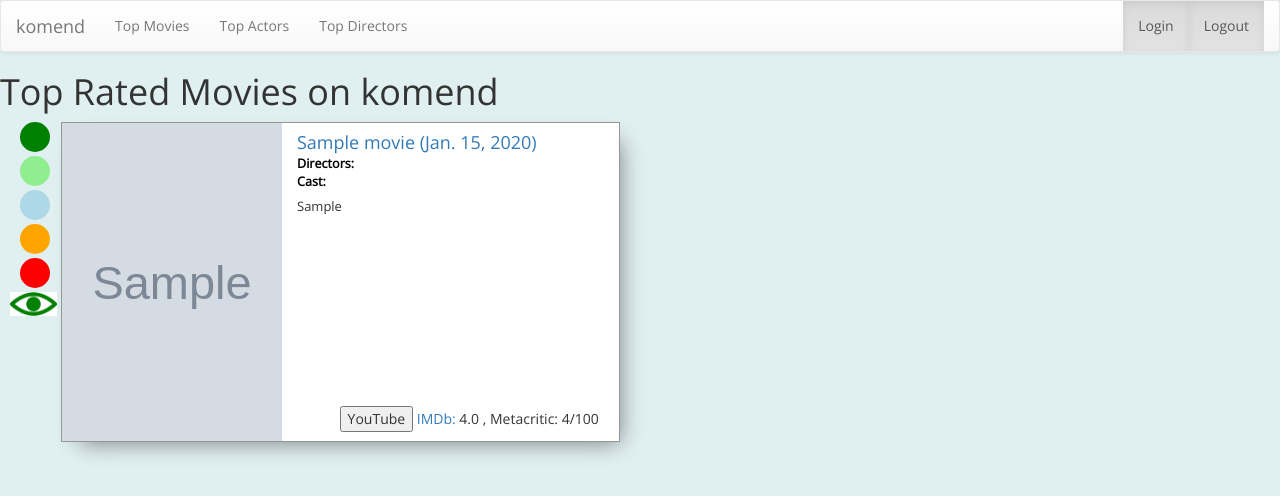
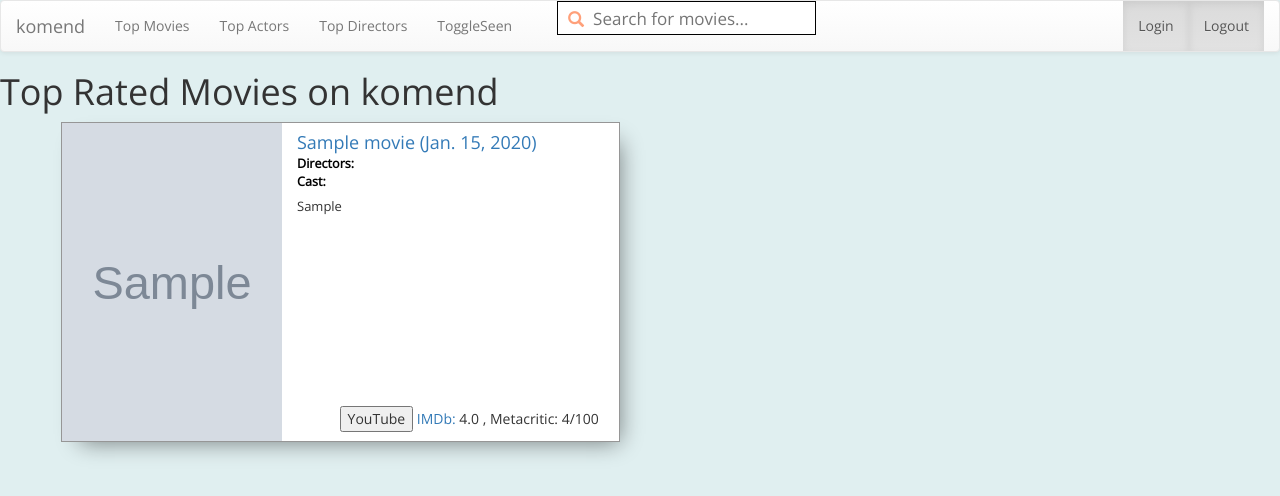
Before and after one commit to komadmin/site, a Django app: page /movielist/ in a window 1280 px wide. Shown: the top 496 px of the page. Run offline with Django 3.2, Linux system fonts and the light colour scheme; tables that the repository leaves empty hold one stand-in row (values such as "Sample post"); grey boxes marked "Sample" are stand-in pictures; some libraries are stand-ins or nearby versions.

Commit message:
merging old version with new

```diff
--- a/movies/forms.py
+++ b/movies/forms.py
@@ -47,3 +47,8 @@ class RateSuggestion(forms.Form):
 
 class SimilarMovies(forms.Form):
     movid = forms.IntegerField()
+
+
+class SettingButton(forms.Form):
+    type = forms.CharField(label='Reason', max_length=200, required=False)
+    value = forms.CharField(label='Reason', max_length=200, required=False)
--- a/movies/models.py
+++ b/movies/models.py
@@ -167,6 +167,11 @@ class UserData(models.Model):
     # data = JSONField()
 
 
+class UserSettings(models.Model):
+    user = models.OneToOneField(User, on_delete=models.CASCADE)
+    displayseen = models.BooleanField(default=True)
+
+
 class UserMovieRating(models.Model):
     def __str__(self):
         return "Pref: %s" % self.user
--- /dev/null
+++ b/movies/static/movies/templates/css/base.css
@@ -0,0 +1,47 @@
+
+#suggest-topsearchbox {
+	height: 34px;
+	width: 100%;
+	background-color: white;
+    color: dimgrey;
+	border: 1px;
+	border-color: black;
+	border-style: solid;
+	font-size: 16px;
+	padding-left: 10px;
+    position: relative;
+}
+
+#suggest-topsearchbox input {
+	height: 23px;
+	font-size: 17px;
+	border: none;
+	margin-left: 7px;
+	color: black;
+    top: -1px;
+    width: 90%;
+    position:relative;
+}
+
+#suggest-topsearchbox > span.glyphicon-search {
+    margin-top: 9px;
+    color: lightsalmon;
+}
+
+.suggest-topsearchbox-results {
+	position: absolute;
+	top: 33px;
+	z-index: 1000;
+	background-color: white;
+	left: 0px;
+	width: 100%;
+}
+
+ul#txtTopSearchHint {
+    padding-left: 5px;
+}
+
+#txtTopSearchHint li {
+    font-size: 85%;
+    list-style: none;
+}
--- /dev/null
+++ b/movies/static/movies/templates/javascript/settings.js
@@ -0,0 +1,20 @@
+document.addEventListener("DOMContentLoaded", function() {
+    $(document).on("click", ".setting_button", function () {
+        console.log("working");
+        var buttontype = $(this).data('type');
+        var buttonvalue = $(this).data('value');
+        $.ajax({
+            url: "/settingbutton/",
+            method: "POST",
+            data: {
+                type: buttontype,
+                value: buttonvalue
+            },
+            success: function (result) {
+                // $('this').html(result);
+                location.reload();
+                console.log("Button: " + buttontype + " = " + buttonvalue);
+            }
+        });
+    });
+});
--- a/movies/templates/movies/base.html
+++ b/movies/templates/movies/base.html
@@ -9,10 +9,14 @@
 <link rel="stylesheet" href="https://maxcdn.bootstrapcdn.com/bootstrap/3.3.7/css/bootstrap-theme.min.css"
       integrity="sha384-rHyoN1iRsVXV4nD0JutlnGaslCJuC7uwjduW9SVrLvRYooPp2bWYgmgJQIXwl/Sp" crossorigin="anonymous">
 <link href="https://fonts.googleapis.com/css?family=Indie+Flower|Open+Sans|Open+Sans+Condensed:300" rel="stylesheet">
+<link rel="stylesheet" href="/static/movies/templates/css/base.css" >
 <!-- Latest compiled and minified JavaScript -->
 <script src="https://ajax.googleapis.com/ajax/libs/jquery/1.12.4/jquery.min.js"></script>
 <script src="https://maxcdn.bootstrapcdn.com/bootstrap/3.3.7/js/bootstrap.min.js"
         integrity="sha384-Tc5IQib027qvyjSMfHjOMaLkfuWVxZxUPnCJA7l2mCWNIpG9mGCD8wGNIcPD7Txa" crossorigin="anonymous"></script>
+
+<script src="/static/movies/templates/javascript/settings.js"></script>
+
 <script>
   (function(i,s,o,g,r,a,m){i['GoogleAnalyticsObject']=r;i[r]=i[r]||function(){
   (i[r].q=i[r].q||[]).push(arguments)},i[r].l=1*new Date();a=s.createElement(o),
@@ -35,7 +39,7 @@
               <span class="icon-bar"></span>
               <span class="icon-bar"></span>
             </button>
-            <a class="navbar-brand" href="#">komend</a>
+            <a class="navbar-brand" href="/">komend</a>
           </div>
           <div id="navbar" class="navbar-collapse collapse">
             <ul class="nav navbar-nav">
@@ -44,7 +48,16 @@
               <li><a href="{% url "movies:movielist" %}">Top Movies</a></li>
               <li><a href="{% url "movies:actorlist" %}">Top Actors</a></li>
               <li><a href="{% url "movies:directorlist" %}">Top Directors</a></li>
+              <li><a href="#" class="setting_button" data-type="displayseen" data-value="toggle" href="">ToggleSeen</a></li>
                 <li><a href="/movies/"></a></li>
+                <li>
+                    <form>
+                        <div id="suggest-topsearchbox"><span class="glyphicon glyphicon-search">
+                        </span><span><input type="text" id="searchbox" placeholder="Search for movies..."></span>
+                            <div class="suggest-topsearchbox-results"><ul id="txtTopSearchHint"></ul></div>
+                        </div>
+                    </form>
+                </li>
             </ul>
             <ul class="nav navbar-nav navbar-right">
               <li class="active"><a href="{% url "login" %}">Login</a></li>
--- a/movies/templates/movies/movie_item_generic.html
+++ b/movies/templates/movies/movie_item_generic.html
@@ -39,20 +39,20 @@
     </div>
     <div class="votes_container">
         <div class="movlist_watched_rate" data-linkto="{{ m.pk }}">
-            <div>
-                <div data-simid="{{ m.pk }}" data-movrate="5" class="movlist_rate_button rate5"></div>
-                <div data-simid="{{ m.pk }}" data-movrate="4" class="movlist_rate_button rate4"></div>
-                <div data-simid="{{ m.pk }}" data-movrate="3" class="movlist_rate_button rate3"></div>
-                <div data-simid="{{ m.pk }}" data-movrate="2" class="movlist_rate_button rate2"></div>
-                <div data-simid="{{ m.pk }}" data-movrate="1" class="movlist_rate_button rate1"></div>
-                    {% if m.usermovierating_set.first.watched %}
-                        <div data-movid="{{ m.pk }}" class="movlist_seenit" style="background-color: green">
-                    {% else %}
-                        <div data-movid="{{ m.pk }}" class="movlist_seenit" style="background-color: grey">
-                    {% endif %}
-                            <img src="/static/movies/images/eye.png" width="100%">
-                        </div>
-            </div>
+{#            <div>#}
+{#                <div data-simid="{{ m.pk }}" data-movrate="5" class="movlist_rate_button rate5"></div>#}
+{#                <div data-simid="{{ m.pk }}" data-movrate="4" class="movlist_rate_button rate4"></div>#}
+{#                <div data-simid="{{ m.pk }}" data-movrate="3" class="movlist_rate_button rate3"></div>#}
+{#                <div data-simid="{{ m.pk }}" data-movrate="2" class="movlist_rate_button rate2"></div>#}
+{#                <div data-simid="{{ m.pk }}" data-movrate="1" class="movlist_rate_button rate1"></div>#}
+{#                    {% if m.usermovierating_set.first.watched %}#}
+{#                        <div data-movid="{{ m.pk }}" class="movlist_seenit" style="background-color: green">#}
+{#                    {% else %}#}
+{#                        <div data-movid="{{ m.pk }}" class="movlist_seenit" style="background-color: grey">#}
+{#                    {% endif %}#}
+{#                            <img src="/static/movies/images/eye.png" width="100%">#}
+{#                        </div>#}
+{#            </div>#}
         </div>
     </div>
 </li>
--- a/movies/templates/movies/similar/similar_movies_list.html
+++ b/movies/templates/movies/similar/similar_movies_list.html
@@ -50,7 +50,7 @@
 {#                    Not Rated#}
 {#                {% endif %}</span>#}
 
-                <button data-movid="{{ s.linkto.pk }}" data-ytid="{{ s.linkto.youtubeid }}"  data-simid="{{ s.pk }}" class="simlist_youtubebutton">YouTube</button>
+                <button data-movid="{{ s.linkto.pk }}" data-ytid="{{ s.linkto.youtubeid }}"  data-simid="{{ s.pk }}" class="simlist_youtubebutton">Trailer</button>
                     <span class="simlist_imdbrating">
                         <a href="http://www.imdb.com/title/{{ s.linkto.imdb_id }}"><img src="/static/movies/images/IMDb-icon.png"></a> {{ s.linkto.imdb_rating }}</span><br />
                     {% if s.linkto.metacritic_rating > 0 %}
--- a/movies/urls.py
+++ b/movies/urls.py
@@ -21,8 +21,10 @@ urlpatterns = [
     url(r'^contact/$', views.contactus),
     url(r'^newquestion/$', views.newquestion, name='newquestion'),
     url(r'^search/$', views.search, name='search'),
+    url(r'^mainsearch/$', views.mainsearch, name='mainsearch'),
     url(r'^searchpage/$', views.searchpage, name='searchpage'),
     url(r'^addsuggestion_ajax/$', views.addsuggestion_ajax, name='addsuggestion_ajax'),
     url(r'^votesuggestion/$', views.votesuggestion, name="votesuggestion"),
-    url(r'^ratesuggestion/$', views.ratesuggestion, name="ratesuggestion")
+    url(r'^ratesuggestion/$', views.ratesuggestion, name="ratesuggestion"),
+    url(r'^settingbutton/$', views.settingbutton, name="settingbutton")
 ]
--- a/movies/views.py
+++ b/movies/views.py
@@ -104,6 +104,23 @@ def search(request):
                     r[ii].inlist = True
 
         return render(request, 'movies/searchresults.html', {'results': r})
+
+
+def mainsearch(request):
+    if request.method == 'GET':
+        s = request.GET['searchtext']
+        if len(s) == 0:
+            r = list()
+        else:
+            r = Movie.objects.filter(title__icontains=s).order_by('-imdb_votes')[0:10]
+            for ii in range(0, len(r)):
+                name = list()
+                res = r[ii].crewcredit_set.order_by('order')[0:2]
+                for a in res:
+                    name.append(a.crew.name)
+                r[ii].actor_list = ', '.join(name)
+
+        return render(request, 'movies/mainsearchresults.html', {'results': r})
 
 
 def preprocess_sugglist(r):
@@ -273,6 +290,7 @@ def preprocess_sugglist(r):
 
 
 from movies.similarviews import *
+from movies.settingsviews import *
 
 #
 #
```
Also changed, not shown: movies/settingsviews.py (added, +30 -0 lines), movies/similarviews.py (+12 -4 lines), movies/static/movies/templates/css/similarmovies.css (+31 -0 lines), movies/static/movies/templates/javascript/generic.js (added, +16 -0 lines), movies/static/movies/templates/javascript/search.js (added, +46 -0 lines), movies/templates/movies/home.html (+17 -1 lines), movies/templates/movies/mainsearchresults.html (added, +14 -0 lines), movies/templates/movies/similar/movie_item_head_detail.html (added, +61 -0 lines), movies/templates/movies/similar/similarmovies.html (+9 -8 lines).
